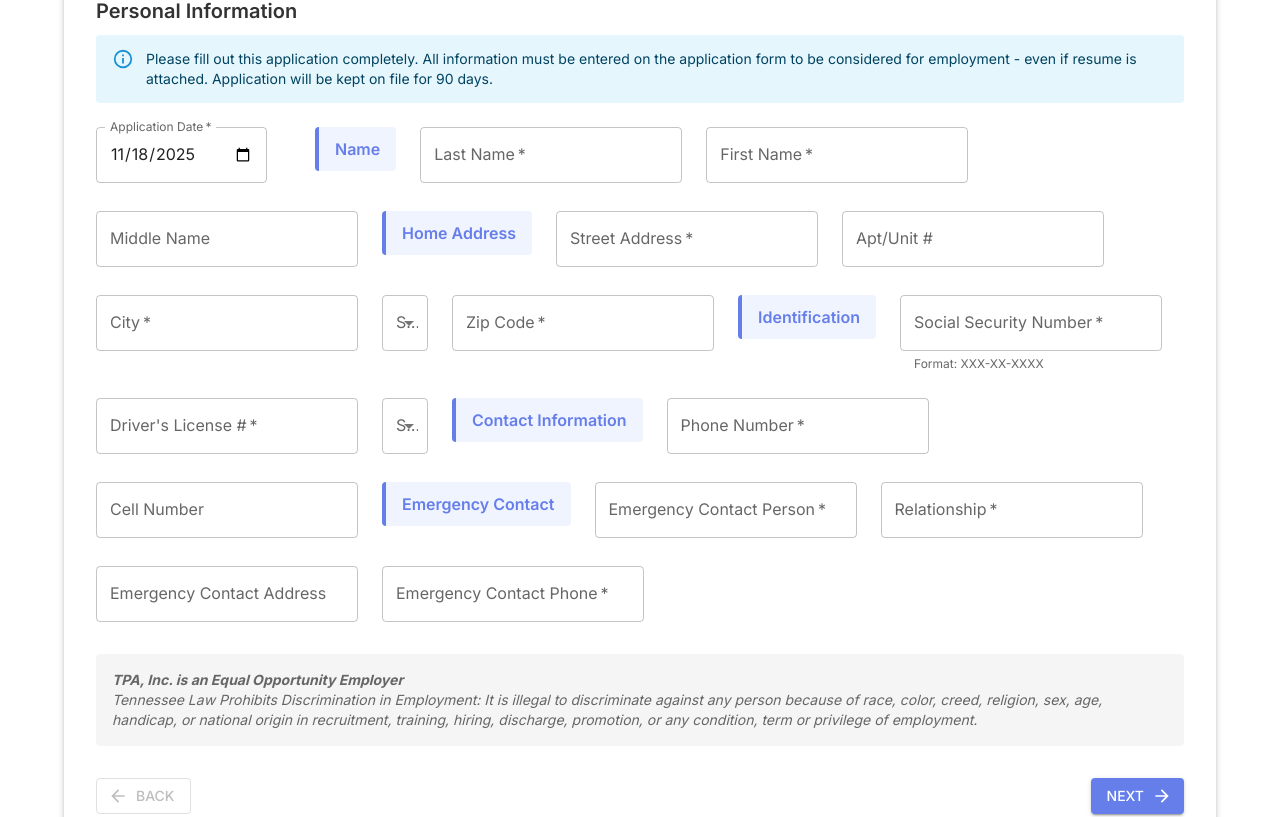
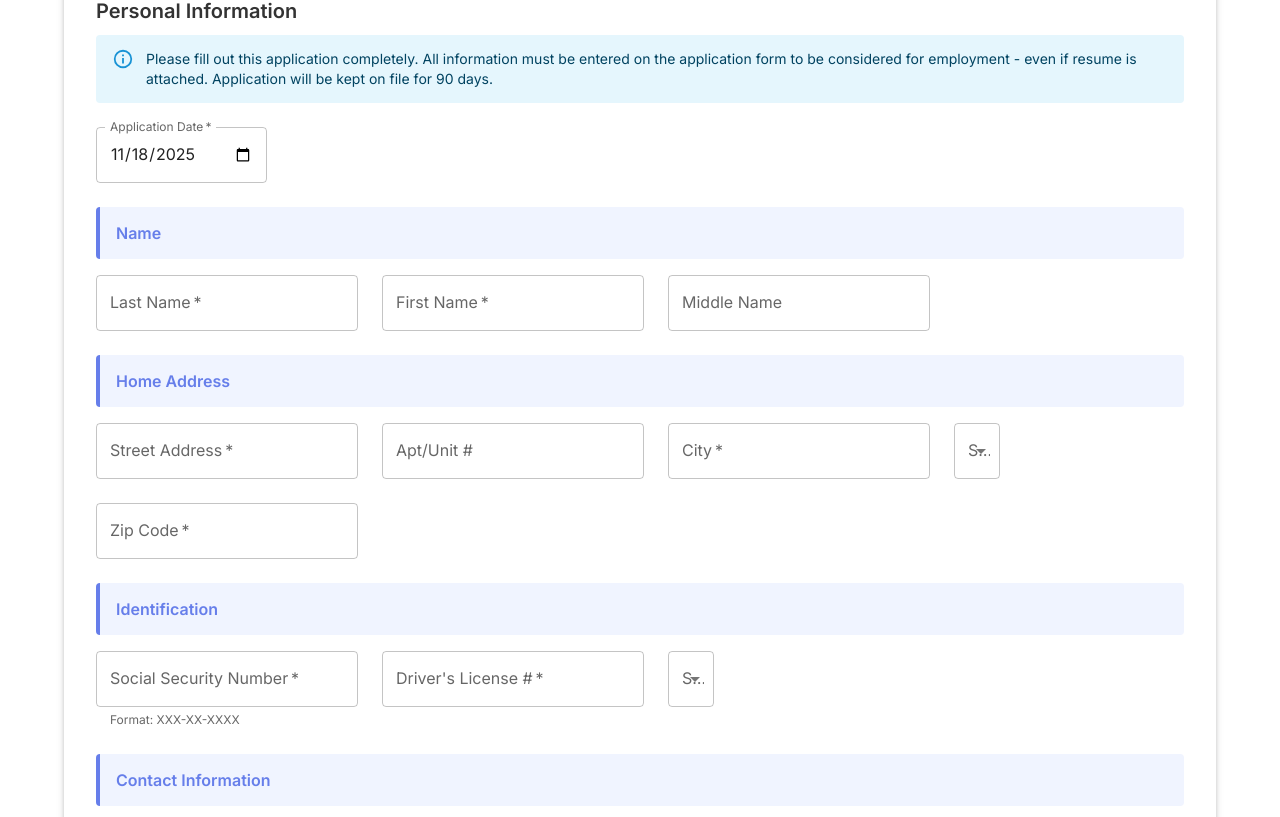
Before and after one commit to symtons/front, a React (Create React App) app: page /apply in a window 1280 px wide. Shown: the part 495-1312 px from the top of the page. Built offline with nearby package versions, Linux system fonts and the light colour scheme.

Commit message:
fix apply layout

```diff
--- a/src/pages/recruitment/components/PersonalInfoSection.jsx
+++ b/src/pages/recruitment/components/PersonalInfoSection.jsx
@@ -1,12 +1,9 @@
 // src/pages/recruitment/components/PersonalInfoSection.jsx
 /**
- * PersonalInfoSection Component - Step 1 (FINAL CLEAN LAYOUT)
+ * PersonalInfoSection Component - Step 1 (OUTSIDE GRID APPROACH)
  *
- * CRITICAL FIX - Section headers now have:
- * - Full-width Grid item (xs={12})
- * - Prominent background-colored box
- * - Clear visual separation
- * - Consistent field alignment
+ * SOLUTION: Put section headers OUTSIDE the Grid container
+ * This bypasses Material-UI Grid's flex behavior entirely
  */
 
 import React from 'react';
@@ -26,15 +23,24 @@ const PersonalInfoSection = ({ formData, onChange, errors = {} }) => {
     onChange(e);
   };
 
-  // Section header style - makes headers prominent and full-width
-  const sectionHeaderStyle = {
-    py: 1,
+  // Section header component
+  const SectionHeader = ({ children }) => (
+    <Box
+      sx={{
+        py: 1.5,
         px: 2,
         backgroundColor: '#f0f4ff',
         borderRadius: 1,
         borderLeft: '4px solid #667eea',
-    mb: 2
-  };
+        mb: 2,
+        mt: 3
+      }}
+    >
+      <Typography variant="subtitle1" sx={{ fontWeight: 600, color: '#667eea', m: 0 }}>
+        {children}
+      </Typography>
+    </Box>
+  );
 
   return (
     <>
@@ -47,9 +53,8 @@ const PersonalInfoSection = ({ formData, onChange, errors = {} }) => {
         to be considered for employment - even if resume is attached. Application will be kept on file for 90 days.
       </Alert>
 
+      {/* APPLICATION DATE */}
       <Grid container spacing={3}>
-
-        {/* APPLICATION DATE */}
         <Grid item xs={12} md={6}>
           <TextField
             fullWidth
@@ -64,17 +69,11 @@ const PersonalInfoSection = ({ formData, onChange, errors = {} }) => {
             helperText={errors.applicationDate}
           />
         </Grid>
-        <Grid item xs={12} md={6} />
+      </Grid>
 
       {/* NAME SECTION */}
-        <Grid item xs={12}>
-          <Box sx={sectionHeaderStyle}>
-            <Typography variant="subtitle1" sx={{ fontWeight: 600, color: '#667eea', m: 0 }}>
-              Name
-            </Typography>
-          </Box>
-        </Grid>
-
+      <SectionHeader>Name</SectionHeader>
+      <Grid container spacing={3}>
         <Grid item xs={12} md={4}>
           <TextField
             fullWidth
@@ -110,16 +109,11 @@ const PersonalInfoSection = ({ formData, onChange, errors = {} }) => {
             onChange={handleChange}
           />
         </Grid>
+      </Grid>
 
       {/* HOME ADDRESS SECTION */}
-        <Grid item xs={12}>
-          <Box sx={sectionHeaderStyle}>
-            <Typography variant="subtitle1" sx={{ fontWeight: 600, color: '#667eea', m: 0 }}>
-              Home Address
-            </Typography>
-          </Box>
-        </Grid>
-
+      <SectionHeader>Home Address</SectionHeader>
+      <Grid container spacing={3}>
         <Grid item xs={12} md={9}>
           <TextField
             fullWidth
@@ -188,16 +182,11 @@ const PersonalInfoSection = ({ formData, onChange, errors = {} }) => {
             helperText={errors.zipCode}
           />
         </Grid>
+      </Grid>
 
       {/* IDENTIFICATION SECTION */}
-        <Grid item xs={12}>
-          <Box sx={sectionHeaderStyle}>
-            <Typography variant="subtitle1" sx={{ fontWeight: 600, color: '#667eea', m: 0 }}>
-              Identification
-            </Typography>
-          </Box>
-        </Grid>
-
+      <SectionHeader>Identification</SectionHeader>
+      <Grid container spacing={3}>
         <Grid item xs={12} md={6}>
           <TextField
             fullWidth
@@ -244,16 +233,11 @@ const PersonalInfoSection = ({ formData, onChange, errors = {} }) => {
             ))}
           </TextField>
         </Grid>
+      </Grid>
 
       {/* CONTACT INFORMATION SECTION */}
-        <Grid item xs={12}>
-          <Box sx={sectionHeaderStyle}>
-            <Typography variant="subtitle1" sx={{ fontWeight: 600, color: '#667eea', m: 0 }}>
-              Contact Information
-            </Typography>
-          </Box>
-        </Grid>
-
+      <SectionHeader>Contact Information</SectionHeader>
+      <Grid container spacing={3}>
         <Grid item xs={12} md={6}>
           <TextField
             fullWidth
@@ -280,16 +264,11 @@ const PersonalInfoSection = ({ formData, onChange, errors = {} }) => {
             helperText={errors.cellNumber}
           />
         </Grid>
+      </Grid>
 
       {/* EMERGENCY CONTACT SECTION */}
-        <Grid item xs={12}>
-          <Box sx={sectionHeaderStyle}>
-            <Typography variant="subtitle1" sx={{ fontWeight: 600, color: '#667eea', m: 0 }}>
-              Emergency Contact
-            </Typography>
-          </Box>
-        </Grid>
-
+      <SectionHeader>Emergency Contact</SectionHeader>
+      <Grid container spacing={3}>
         <Grid item xs={12} md={6}>
           <TextField
             fullWidth
--- a/src/pages/recruitment/components/PositionSection.jsx
+++ b/src/pages/recruitment/components/PositionSection.jsx
@@ -1,11 +1,8 @@
 // src/pages/recruitment/components/PositionSection.jsx
 /**
- * PositionSection Component - Step 2 (FINAL CLEAN LAYOUT)
+ * PositionSection Component - Step 2 (OUTSIDE GRID APPROACH)
  *
- * CRITICAL FIX - Section headers with prominent styling:
- * - Full-width background-colored boxes
- * - Clear visual separation
- * - Professional checkbox groupings
+ * SOLUTION: Put section headers OUTSIDE the Grid container
  */
 
 import React from 'react';
@@ -51,15 +48,24 @@ const PositionSection = ({ formData, onChange, errors = {} }) => {
     });
   };
 
-  // Section header style
-  const sectionHeaderStyle = {
-    py: 1,
+  // Section header component
+  const SectionHeader = ({ children }) => (
+    <Box
+      sx={{
+        py: 1.5,
         px: 2,
         backgroundColor: '#f0f4ff',
         borderRadius: 1,
         borderLeft: '4px solid #667eea',
-    mb: 2
-  };
+        mb: 2,
+        mt: 3
+      }}
+    >
+      <Typography variant="subtitle1" sx={{ fontWeight: 600, color: '#667eea', m: 0 }}>
+        {children}
+      </Typography>
+    </Box>
+  );
 
   return (
     <>
@@ -71,17 +77,9 @@ const PositionSection = ({ formData, onChange, errors = {} }) => {
         Please specify the position(s) you're applying for and your availability preferences.
       </Alert>
 
+      {/* POSITIONS APPLIED FOR */}
+      <SectionHeader>Position(s) Applied For</SectionHeader>
       <Grid container spacing={3}>
-
-        {/* POSITIONS APPLIED FOR */}
-        <Grid item xs={12}>
-          <Box sx={sectionHeaderStyle}>
-            <Typography variant="subtitle1" sx={{ fontWeight: 600, color: '#667eea', m: 0 }}>
-              Position(s) Applied For
-            </Typography>
-          </Box>
-        </Grid>
-
         <Grid item xs={12} md={6}>
           <TextField
             fullWidth
@@ -106,16 +104,11 @@ const PositionSection = ({ formData, onChange, errors = {} }) => {
             placeholder="Secondary position of interest"
           />
         </Grid>
+      </Grid>
 
       {/* COMPENSATION & EMPLOYMENT */}
-        <Grid item xs={12}>
-          <Box sx={sectionHeaderStyle}>
-            <Typography variant="subtitle1" sx={{ fontWeight: 600, color: '#667eea', m: 0 }}>
-              Compensation & Employment Type
-            </Typography>
-          </Box>
-        </Grid>
-
+      <SectionHeader>Compensation & Employment Type</SectionHeader>
+      <Grid container spacing={3}>
         <Grid item xs={12} md={4}>
           <TextField
             fullWidth
@@ -185,19 +178,11 @@ const PositionSection = ({ formData, onChange, errors = {} }) => {
             helperText={errors.availableStartDate}
           />
         </Grid>
-        <Grid item xs={12} md={6} />
+      </Grid>
 
       {/* LOCATION PREFERENCES */}
-        <Grid item xs={12}>
-          <Box sx={sectionHeaderStyle}>
-            <Typography variant="subtitle1" sx={{ fontWeight: 600, color: '#667eea', m: 0 }}>
-              Location Preferences
-            </Typography>
-          </Box>
-        </Grid>
-
-        <Grid item xs={12}>
-          <Paper variant="outlined" sx={{ p: 2.5 }}>
+      <SectionHeader>Location Preferences</SectionHeader>
+      <Paper variant="outlined" sx={{ p: 2.5, mb: 2 }}>
         <FormControl component="fieldset" fullWidth error={!!errors.desiredLocations}>
           <FormLabel
             component="legend"
@@ -242,19 +227,10 @@ const PositionSection = ({ formData, onChange, errors = {} }) => {
           />
         )}
       </Paper>
-        </Grid>
 
       {/* SHIFT PREFERENCES */}
-        <Grid item xs={12}>
-          <Box sx={sectionHeaderStyle}>
-            <Typography variant="subtitle1" sx={{ fontWeight: 600, color: '#667eea', m: 0 }}>
-              Shift Preferences
-            </Typography>
-          </Box>
-        </Grid>
-
-        <Grid item xs={12}>
-          <Paper variant="outlined" sx={{ p: 2.5 }}>
+      <SectionHeader>Shift Preferences</SectionHeader>
+      <Paper variant="outlined" sx={{ p: 2.5, mb: 2 }}>
         <FormControl component="fieldset" fullWidth error={!!errors.shiftPreferences}>
           <FormLabel
             component="legend"
@@ -285,18 +261,9 @@ const PositionSection = ({ formData, onChange, errors = {} }) => {
           )}
         </FormControl>
       </Paper>
-        </Grid>
 
       {/* DAYS AVAILABLE */}
-        <Grid item xs={12}>
-          <Box sx={sectionHeaderStyle}>
-            <Typography variant="subtitle1" sx={{ fontWeight: 600, color: '#667eea', m: 0 }}>
-              Days Available to Work
-            </Typography>
-          </Box>
-        </Grid>
-
-        <Grid item xs={12}>
+      <SectionHeader>Days Available to Work</SectionHeader>
       <Paper variant="outlined" sx={{ p: 2.5 }}>
         <FormControl component="fieldset" fullWidth error={!!errors.daysAvailable}>
           <FormLabel
@@ -328,9 +295,6 @@ const PositionSection = ({ formData, onChange, errors = {} }) => {
           )}
         </FormControl>
       </Paper>
-        </Grid>
-
-      </Grid>
     </>
   );
 };
```
Lines whose indentation alone changed are shown as unchanged.
